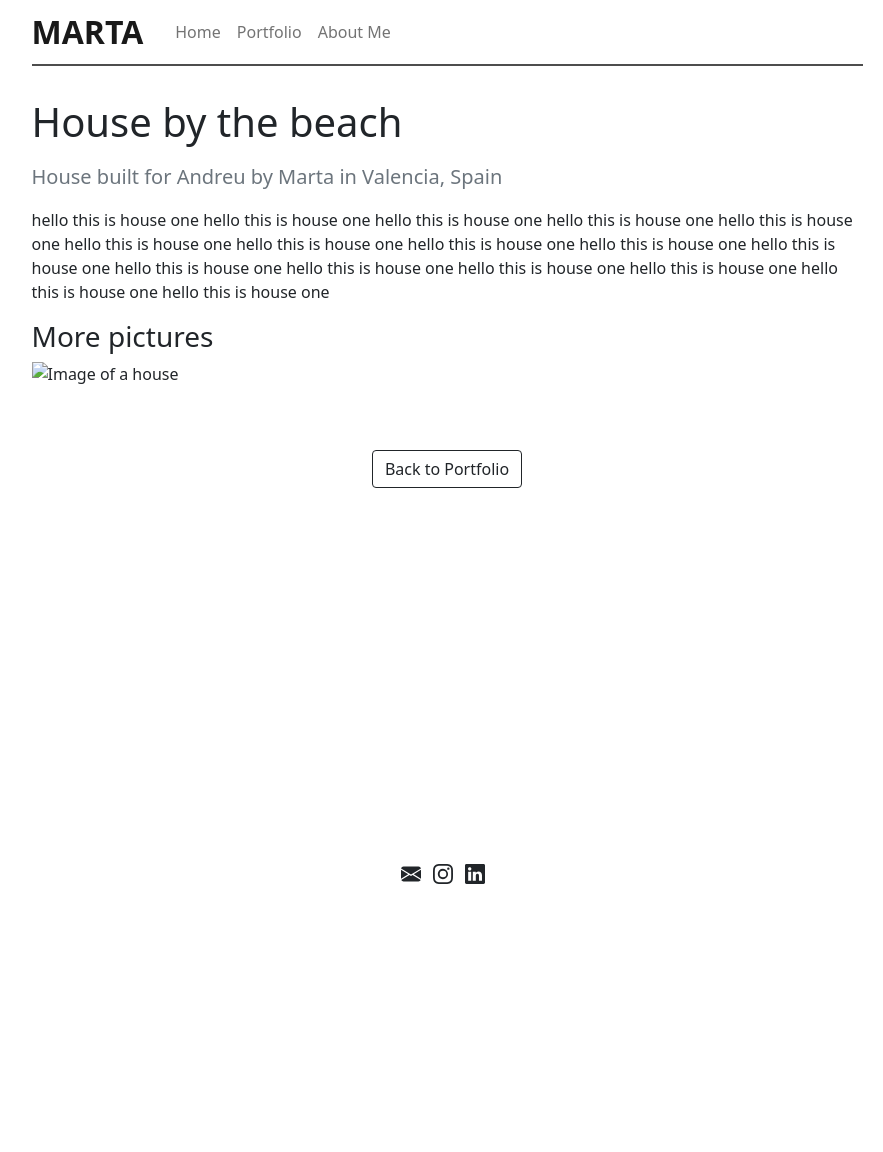
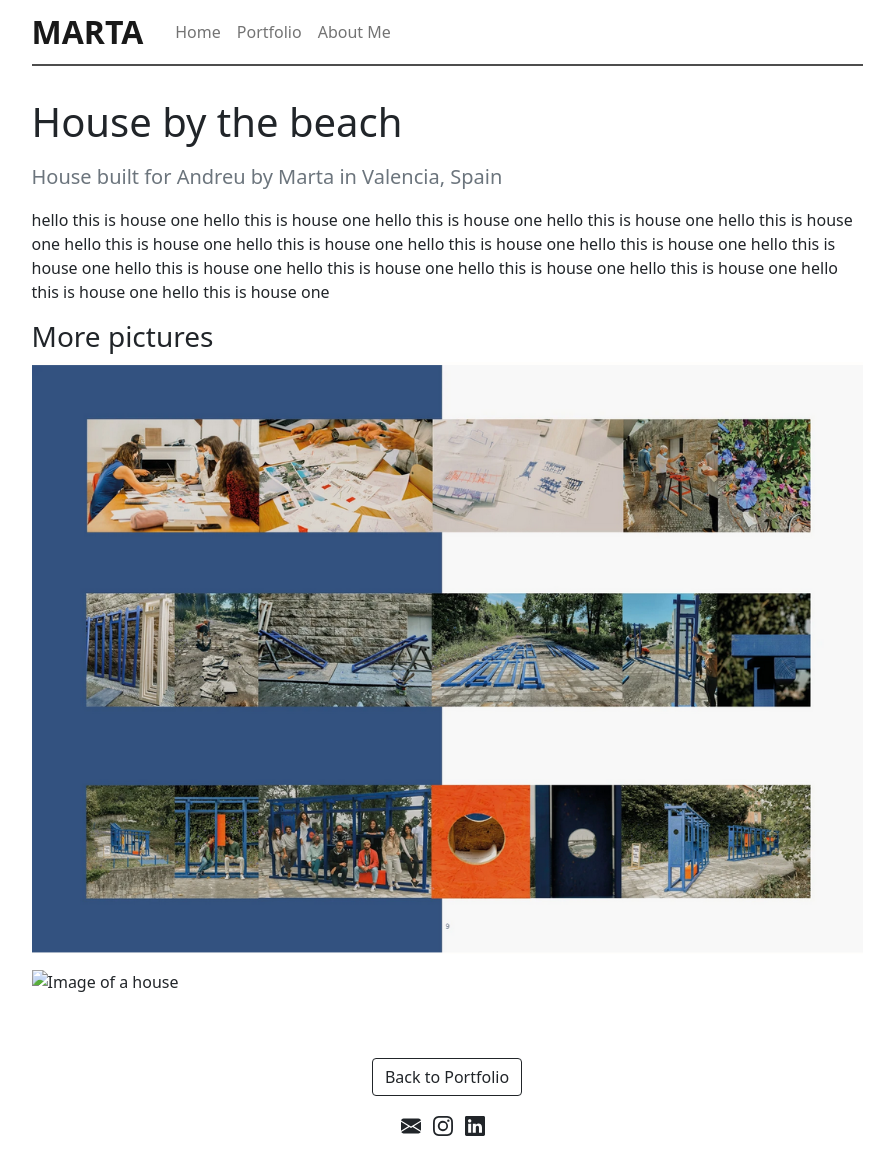
Before and after one commit to martagaiaoviana/martagaiaoviana.github.io, a Jekyll site: the page built from _portfolio/house1.md, in a window 1280 px wide. Shown: the whole page, without its empty margins (193-1076 px from the left). Built offline with Jekyll 4.4.1, drawn with Linux system fonts in a browser that asks for light colours; before the commit the page ends 900 px from its top, so only the background shows below that.

Commit message:
Update house1.md

```diff
--- a/_portfolio/house1.md
+++ b/_portfolio/house1.md
@@ -12,4 +12,5 @@ hello this is house one hello this is house one hello this is house one hello th
 
 ### More pictures
 
-![Image of a house](/assets/images/1.png)
+![Image of a house]({{site.baseurl}}/assets/images/portfolio/1.png)
+![Image of a house](assets/images/portfolio/1.png)
```
